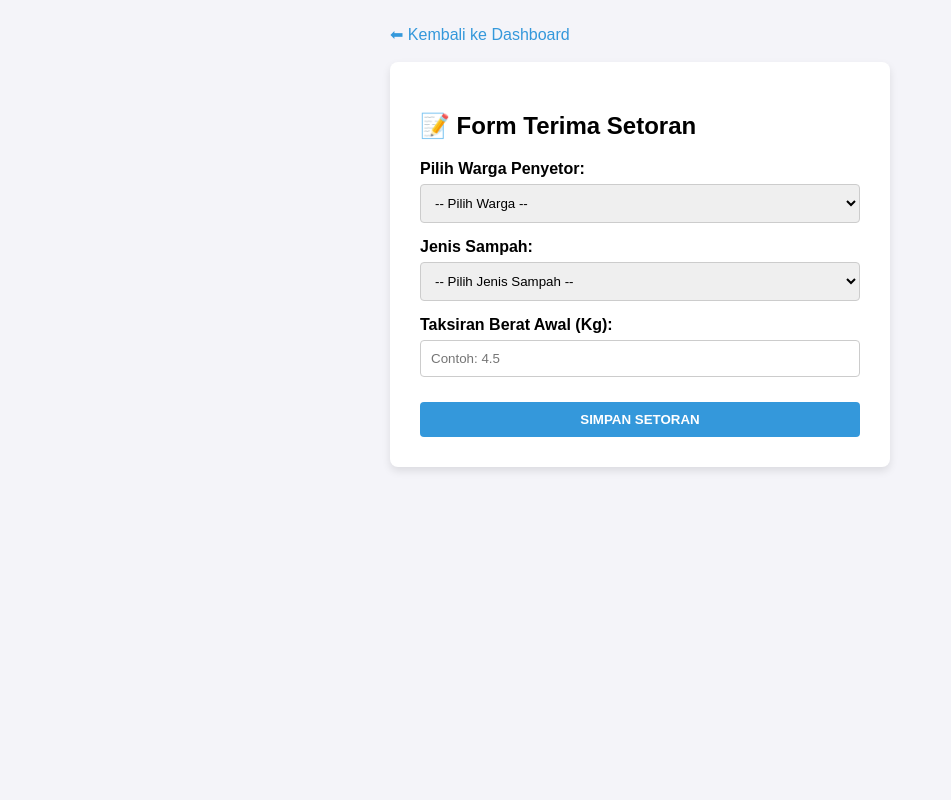
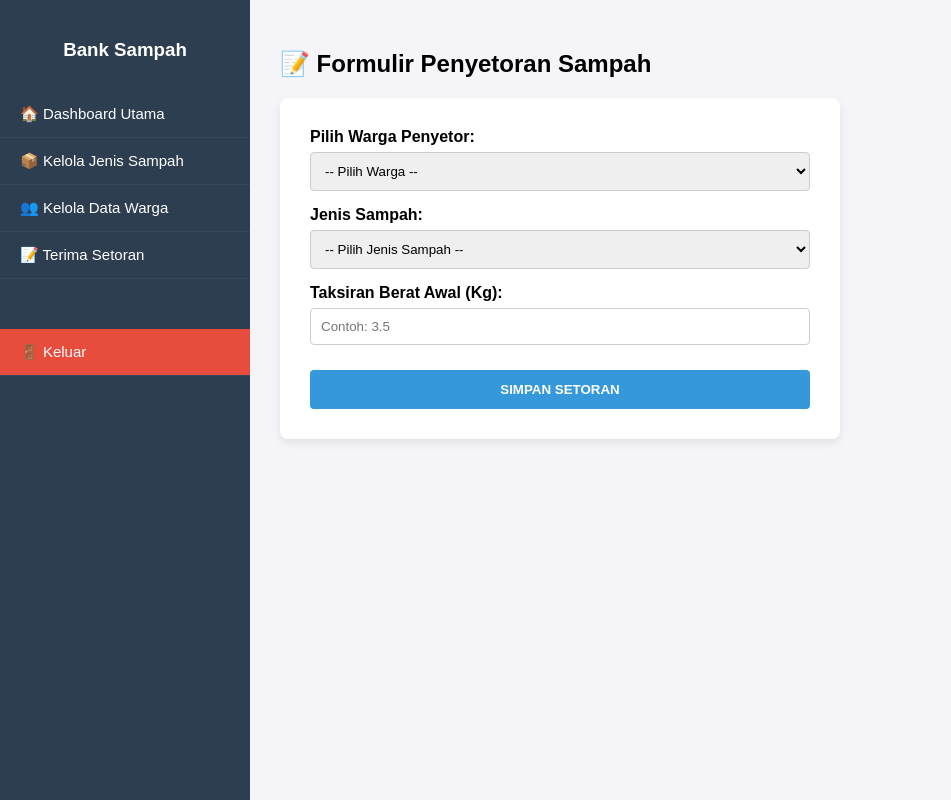
Before and after one commit to Aliansyah20/Bank-Sampah-Web, a Flask app: template app/templates/dashboard/terima_setoran.html in a window 1280 px wide. Shown: the whole page, without its empty margins (0-951 px from the left). Run offline with Flask 3, Linux system fonts and the light colour scheme; the template is opened without the code that fills it, so the values that code supplies are empty.

Commit message:
Update terima_setoran.html

```diff
--- a/app/templates/dashboard/terima_setoran.html
+++ b/app/templates/dashboard/terima_setoran.html
@@ -1,37 +1,21 @@
-<!DOCTYPE html>
-<html lang="id">
-<head>
-    <meta charset="UTF-8">
-    <title>Terima Setoran - Sekben</title>
+{% extends "dashboard/base_sekben.html" %}
+
+{% block title %}Terima Setoran - Sekben{% endblock %}
+
+{% block extra_css %}
 <style>
-        body { font-family: Arial, sans-serif; background-color: #f4f4f9; padding: 25px; margin: 0; }
-        .container { max-width: 500px; margin: auto; }
-        .form-container { background: white; padding: 30px; border-radius: 8px; box-shadow: 0 4px 8px rgba(0,0,0,0.1); }
+    .form-container { background: white; padding: 30px; border-radius: 8px; max-width: 500px; box-shadow: 0 4px 8px rgba(0,0,0,0.08); }
     .form-group { margin-bottom: 15px; }
     label { display: block; font-weight: bold; margin-bottom: 6px; }
     select, input { width: 100%; padding: 10px; border: 1px solid #ccc; border-radius: 4px; box-sizing: border-box; }
-        button { padding: 10px 15px; background-color: #3498db; color: white; border: none; border-radius: 4px; cursor: pointer; width: 100%; font-weight: bold; margin-top: 10px; }
-        button:hover { background-color: #2980b9; }
-        .alert { padding: 10px; background-color: #d4edda; color: #155724; border-radius: 4px; margin-bottom: 15px; }
+    button { padding: 12px; background-color: #3498db; color: white; border: none; border-radius: 4px; cursor: pointer; width: 100%; font-weight: bold; margin-top: 10px; }
 </style>
-</head>
-<body>
+{% endblock %}
 
-    <div class="container">
-        <a href="/sekben/dashboard" style="text-decoration: none; color: #3498db;">⬅ Kembali ke Dashboard</a>
-        <br><br>
+{% block content %}
+    <h2>📝 Formulir Penyetoran Sampah</h2>
 
     <div class="form-container">
-            <h2>📝 Form Terima Setoran</h2>
-
-            {% with messages = get_flashed_messages(with_categories=true) %}
-                {% if messages %}
-                    {% for category, message in messages %}
-                        <div class="alert">{{ message }}</div>
-                    {% endfor %}
-                {% endif %}
-            {% endwith %}
-
         <form method="POST" action="/sekben/terima-setoran">
             <div class="form-group">
                 <label>Pilih Warga Penyetor:</label>
@@ -55,13 +39,10 @@
 
             <div class="form-group">
                 <label>Taksiran Berat Awal (Kg):</label>
-                    <input type="number" step="0.01" name="berat_awal" placeholder="Contoh: 4.5" required>
+                <input type="number" step="0.01" name="berat_awal" placeholder="Contoh: 3.5" required>
             </div>
 
             <button type="submit">SIMPAN SETORAN</button>
         </form>
     </div>
-    </div>
-
-</body>
-</html>
+{% endblock %}
```
Lines whose indentation alone changed are shown as unchanged.
